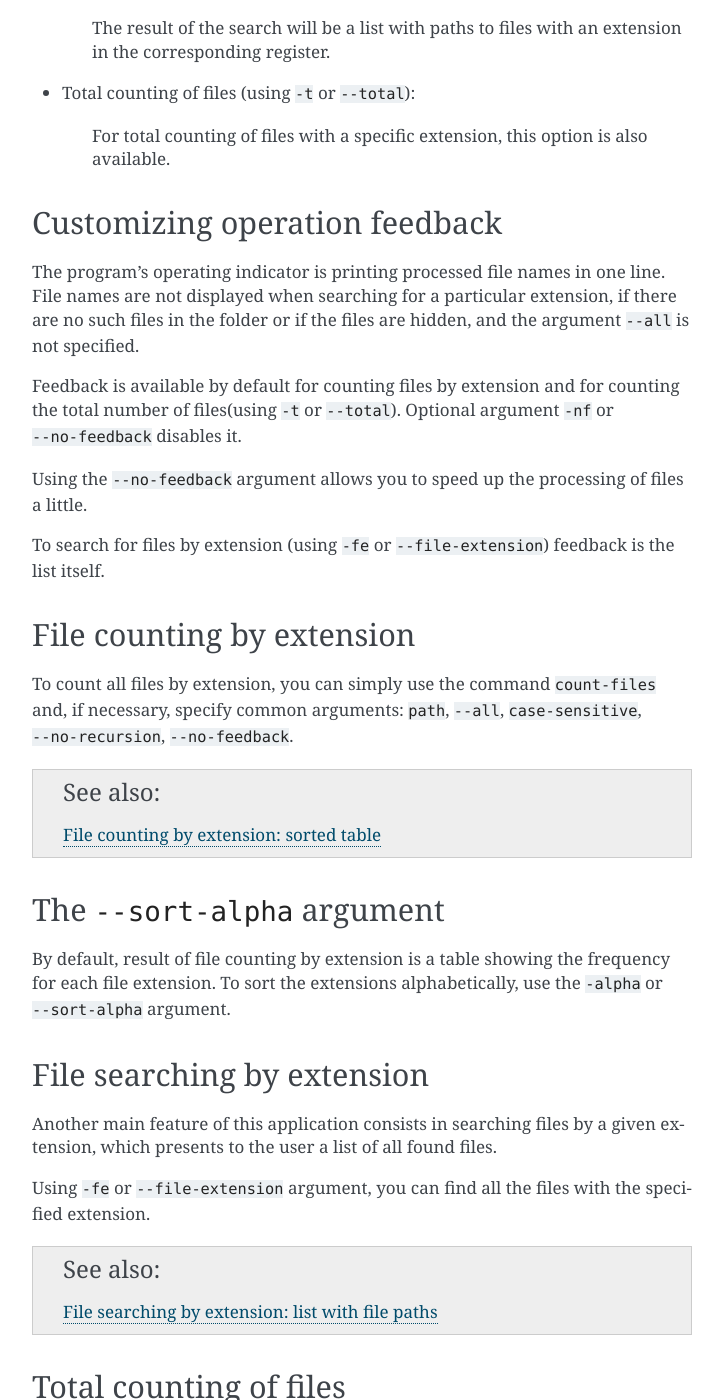
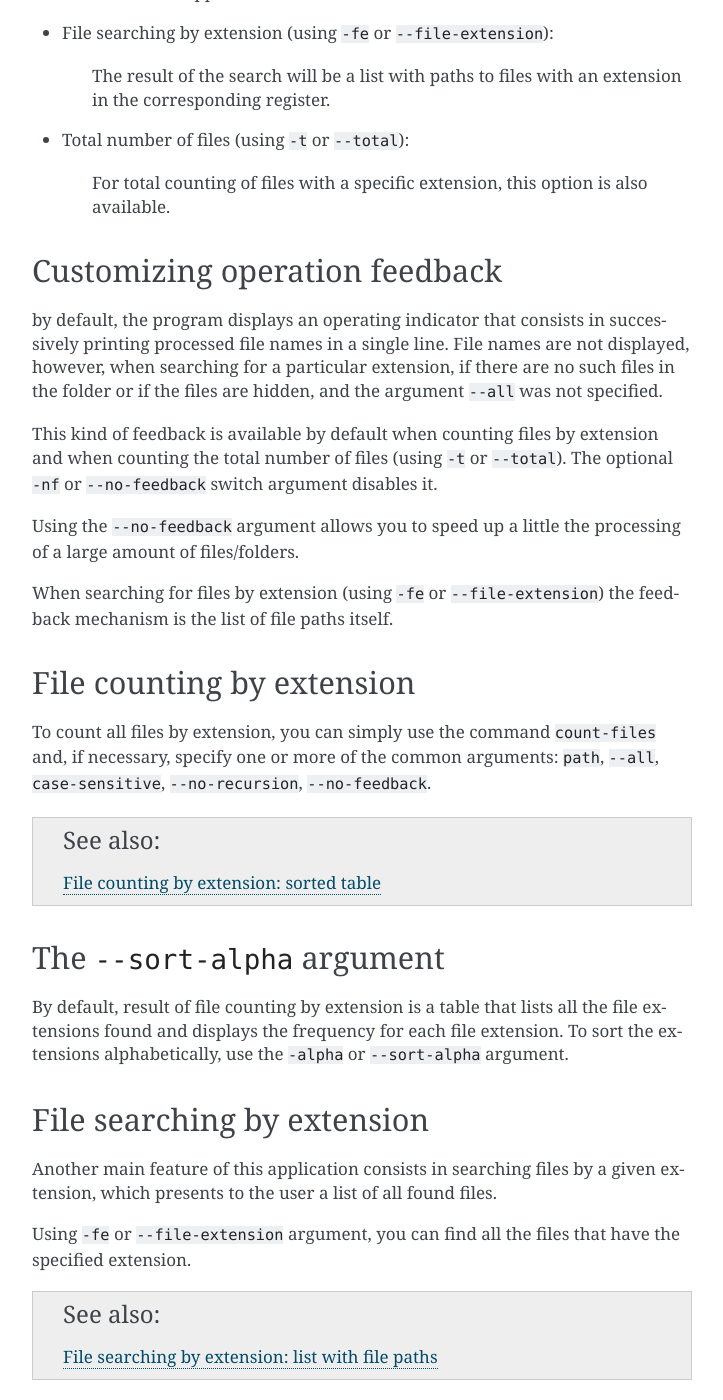
Before and after one commit to victordomingos/Count-files, a Sphinx documentation site: the page built from docs/source/howtouse.rst, in a window 1280 px wide and 1400 px high, scrolled down 2305 px. Shown: the whole window, without its empty margins (388-1111 px from the left). Built offline with Sphinx 7.4.7, drawn with Linux system fonts in a browser that asks for light colours; some of the changed text lies outside the part shown.

Commit message:
reviewed howtouse.rst

```diff
--- a/docs/source/howtouse.rst
+++ b/docs/source/howtouse.rst
@@ -35,7 +35,7 @@ Special arguments
 * File searching by extension (list with file paths):
    ``--file-extension``, ``--file-sizes``, ``--preview``, ``--preview-size``
 
-* Total counting of files (total number):
+* Total number of files (number):
    ``--total``
 
 Getting help
@@ -70,7 +70,8 @@ can leave that argument empty, and it will scan the current working directory.
 
 To process files in the user's home directory, you can use ``~`` (tilde).
 
-If there are spaces in the folder names, then ``path`` should be specified in quotation marks. For example, in Windows: ``count-files "~\Desktop\New folder"``
+If there are spaces in the folder names, then ``path`` should be specified in
+quotation marks. For example, in Windows: ``count-files "~\Desktop\New folder"``
 
 .. _non-recursive-label:
 
@@ -89,9 +90,11 @@ By default, it will ignore files and directories that are supposed to be
 hidden, but you can add the ``-a`` or ``--all`` optional
 switch argument to make it count or search for all files.
 
-Windows: files and directories for which ``FILE_ATTRIBUTE_HIDDEN`` is true
+In Windows, files and directories considered hidden by this application are
+those for which the ``FILE_ATTRIBUTE_HIDDEN`` attribute is set to true.
 
-Linux, Mac OS: those with names starting with ``.`` (dot)
+In Linux, macOS, iOS and other Unix-like operating systems, a file or
+directory is considered to be hidden if its name starts with a ``.`` (dot).
 
 
 .. _case-sensitivity-label:
@@ -106,77 +109,95 @@ argument.
 
 * File counting by extension (sorted table):
 
-   In this case, the file extensions in the table will be displayed as is (in lowercase and uppercase).
+   In this case, the file extensions in the table will be displayed as is (in
+   lowercase and uppercase).
 
 * File searching by extension (using ``-fe`` or ``--file-extension``):
 
-   The result of the search will be a list with paths to files with an extension in the corresponding register.
+   The result of the search will be a list with paths to files with an
+   extension in the corresponding register.
 
-* Total counting of files (using ``-t`` or ``--total``):
+* Total number of files (using ``-t`` or ``--total``):
 
-   For total counting of files with a specific extension, this option is also available.
+   For total counting of files with a specific extension, this option is also
+   available.
 
 .. _feedback-label:
 
 Customizing operation feedback
 ^^^^^^^^^^^^^^^^^^^^^^^^^^^^^^
 
-The program's operating indicator is printing processed file names in one line.
-File names are not displayed when searching for a particular extension, if
-there are no such files in the folder or if the files are hidden, and the
-argument ``--all`` is not specified.
+by default, the program displays an operating indicator that consists in
+successively printing processed file names in a single line. File names are
+not displayed, however, when searching for a particular extension, if there
+are no such files in the folder or if the files are hidden, and the
+argument ``--all`` was not specified.
 
-Feedback is available by default for counting files by extension
-and for counting the total number of files(using ``-t`` or ``--total``). Optional
-argument ``-nf`` or ``--no-feedback`` disables it.
+This kind of feedback is available by default when counting files by extension
+and when counting the total number of files (using ``-t`` or ``--total``). The
+optional ``-nf`` or ``--no-feedback`` switch argument disables it.
 
-Using the ``--no-feedback`` argument allows you to speed up the
-processing of files a little.
+Using the ``--no-feedback`` argument allows you to speed up a little the
+processing of a large amount of files/folders.
 
-To search for files by extension (using ``-fe`` or ``--file-extension``) feedback is the list itself.
+When searching for files by extension (using ``-fe`` or ``--file-extension``)
+the feedback mechanism is the list of file paths itself.
 
 File counting by extension
 ^^^^^^^^^^^^^^^^^^^^^^^^^^
 
-To count all files by extension, you can simply use the command ``count-files`` and, if necessary, specify common arguments: ``path``, ``--all``, ``case-sensitive``, ``--no-recursion``, ``--no-feedback``.
+To count all files by extension, you can simply use the command
+``count-files`` and, if necessary, specify one or more of the common
+arguments: ``path``, ``--all``, ``case-sensitive``, ``--no-recursion``,
+``--no-feedback``.
 
 .. seealso:: :ref:`count-label`
 
 The ``--sort-alpha`` argument
 ^^^^^^^^^^^^^^^^^^^^^^^^^^^^^
 
-By default, result of file counting by extension is a table showing the frequency for each file extension. To sort the extensions alphabetically, use the ``-alpha`` or ``--sort-alpha`` argument.
+By default, result of file counting by extension is a table that lists all the
+file extensions found and displays the frequency for each file extension. To
+sort the extensions alphabetically, use the ``-alpha`` or ``--sort-alpha``
+argument.
 
 File searching by extension
 ^^^^^^^^^^^^^^^^^^^^^^^^^^^
 
-Another main feature of this application consists in searching files by a given extension, which presents to the user a list of all found files.
+Another main feature of this application consists in searching files by a
+given extension, which presents to the user a list of all found files.
 
-Using ``-fe`` or ``--file-extension`` argument, you can find all the files with the specified extension.
+Using ``-fe`` or ``--file-extension`` argument, you can find all the files
+that have the specified extension.
 
 .. seealso:: :ref:`search-label`
 
 Total counting of files
 ^^^^^^^^^^^^^^^^^^^^^^^
 
-To count the total number of all files, the number of files with a specific extension or without it
-you can use the ``-t`` or ``--total`` argument and specify the name of the extension.
+To count the total number of files, the number of files with a specific
+extension or the number of files without any extension you can use the ``-t``
+or ``--total`` argument and specify the name of the extension.
 
 .. seealso:: :ref:`total-label`
 
 Preview text files
 ^^^^^^^^^^^^^^^^^^
 
-Preview is available for searching files using the ``-fe`` or ``--file-extension`` argument.
+Preview is available as an option when searching files using the ``-fe`` or
+``--file-extension`` argument.
 
-The default preview size depends on the terminal width settings.
-You can change this value by specifying the argument ``-p`` or ``--preview-size`` and an integer (the required number of characters).
+The default text preview size depends on the terminal width settings. You can
+change this value by specifying the argument ``-p`` or ``--preview-size``
+followed by an integer (the number of characters to display from each file).
 
 Example: ``count-files --file-extension css --preview --preview-size 50``
 
 File sizes
 ^^^^^^^^^^
 
-You can get additional information about the size of each file using the ``-fs`` or ``--file-sizes`` argument. This option is available for searching files using the ``-fe`` or ``--file-extension`` argument.
+You can get additional information about the size of each file using the
+``-fs`` or ``--file-sizes`` argument. This option is only available when
+searching files using the ``-fe`` or ``--file-extension`` argument.
 
 Example: ``count-files --file-extension js --file-sizes``
```
